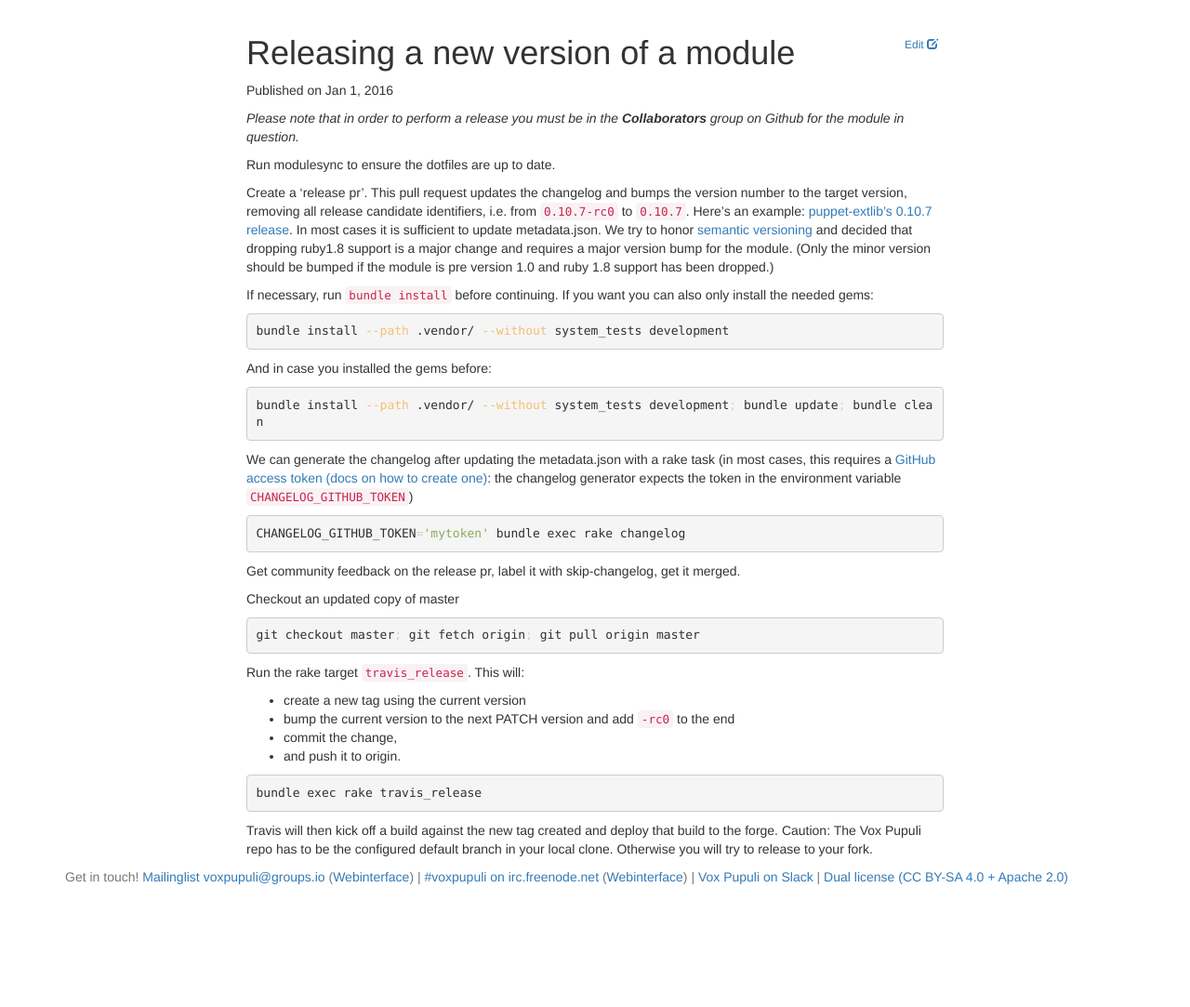
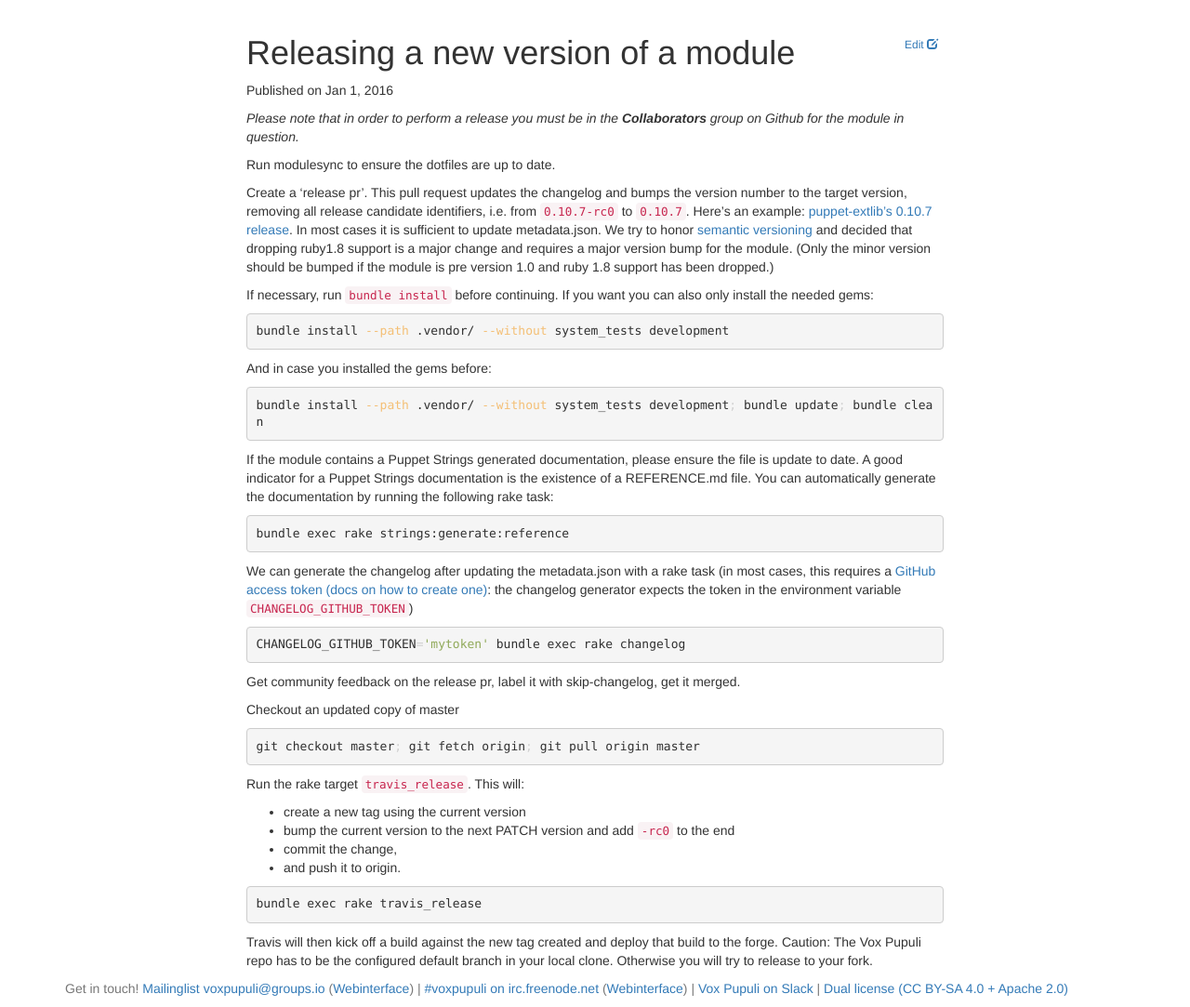
Before and after one commit to voxpupuli/voxpupuli.github.io, a Jekyll site: the page built from _docs/releasing_version.md, in a window 1280 px wide, cut to the strip 184-1267 px from the top of the page. Shown: the whole strip at 93% size. Built offline with Jekyll 4.4.1, drawn with Linux system fonts in a browser that asks for light colours; nearby versions of some CDN libraries; before the commit the page ends 1147 px from its top, so only the background shows below that.

Commit message:
Run Puppet Strings before releasing a new version

````diff
--- a/_docs/releasing_version.md
+++ b/_docs/releasing_version.md
@@ -29,6 +29,15 @@ And in case you installed the gems before:
 
 ```bash
 bundle install --path .vendor/ --without system_tests development; bundle update; bundle clean
+```
+
+If the module contains a Puppet Strings generated documentation, please
+ensure the file is update to date. A good indicator for a Puppet Strings
+documentation is the existence of a REFERENCE.md file. You can automatically
+generate the documentation by running the following rake task:
+
+```bash
+bundle exec rake strings:generate:reference
 ```
 
 We can generate the changelog after updating the metadata.json with a rake task
````
